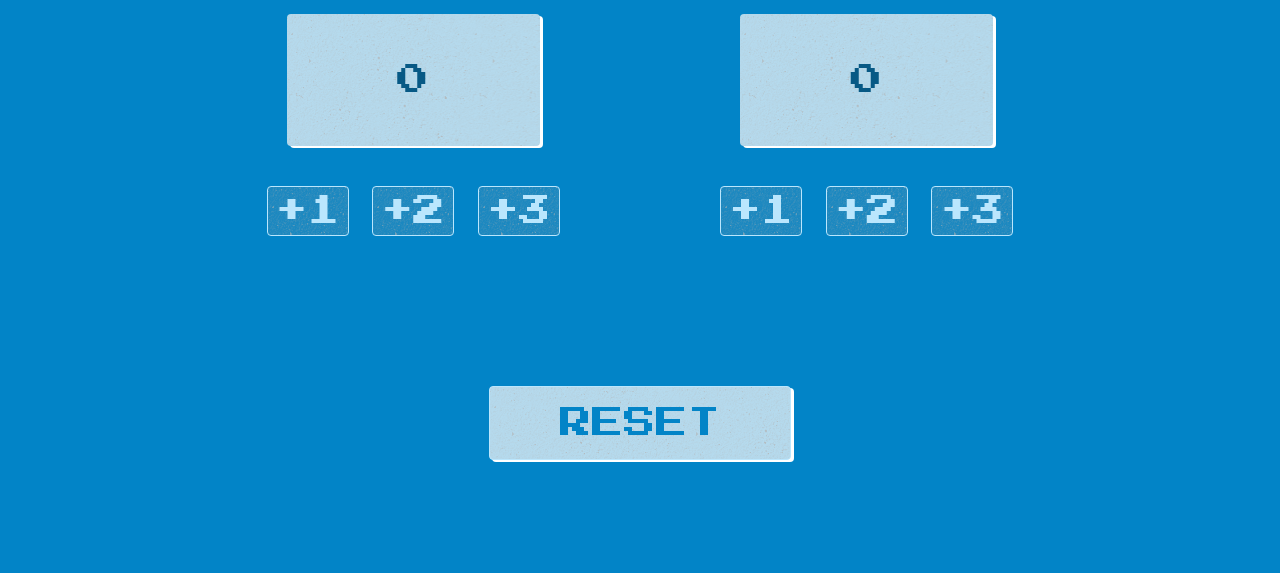
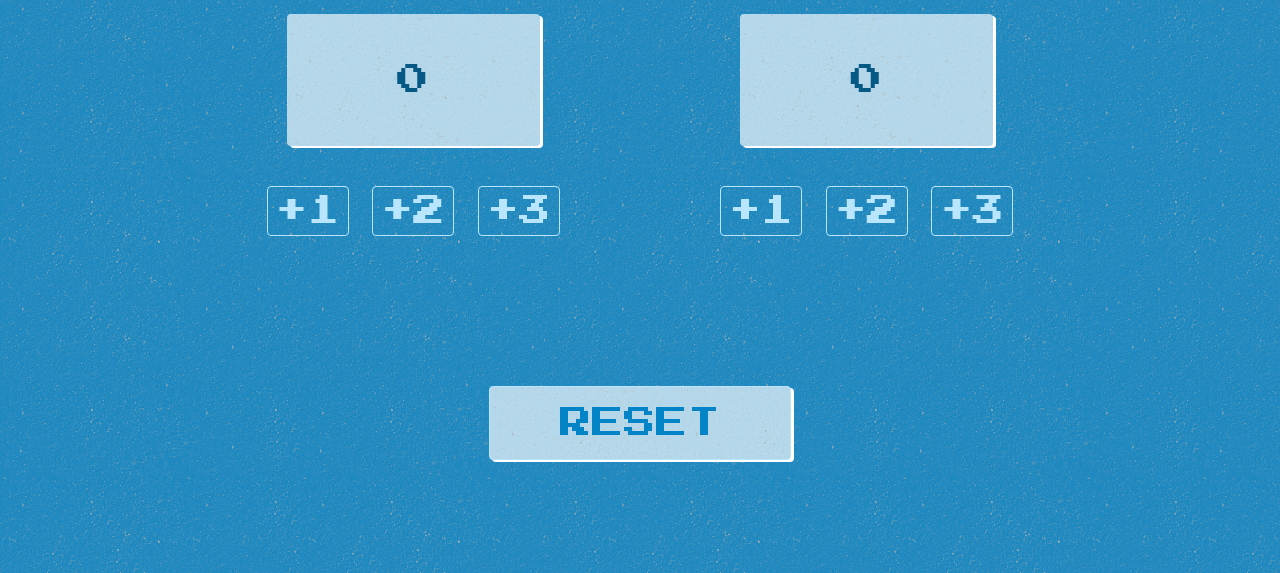
Before and after one commit to marionnaise/basketball-counter, a plain HTML site: page index.html in a window 1280 px wide. Shown: the part 442-1015 px from the top of the page. Drawn offline with Linux system fonts and the light colour scheme.

Commit message:
Update index.css

```diff
--- a/index.css
+++ b/index.css
@@ -10,7 +10,7 @@ body{
     padding: 8%;
     text-align: center;
     font-family: 'Play', sans-serif;
-    /* background-image: url("./images/noisy.png"); */
+    background-image: url("./images/noisy.png");
 }
 .score-board{
     display: flex;
```
